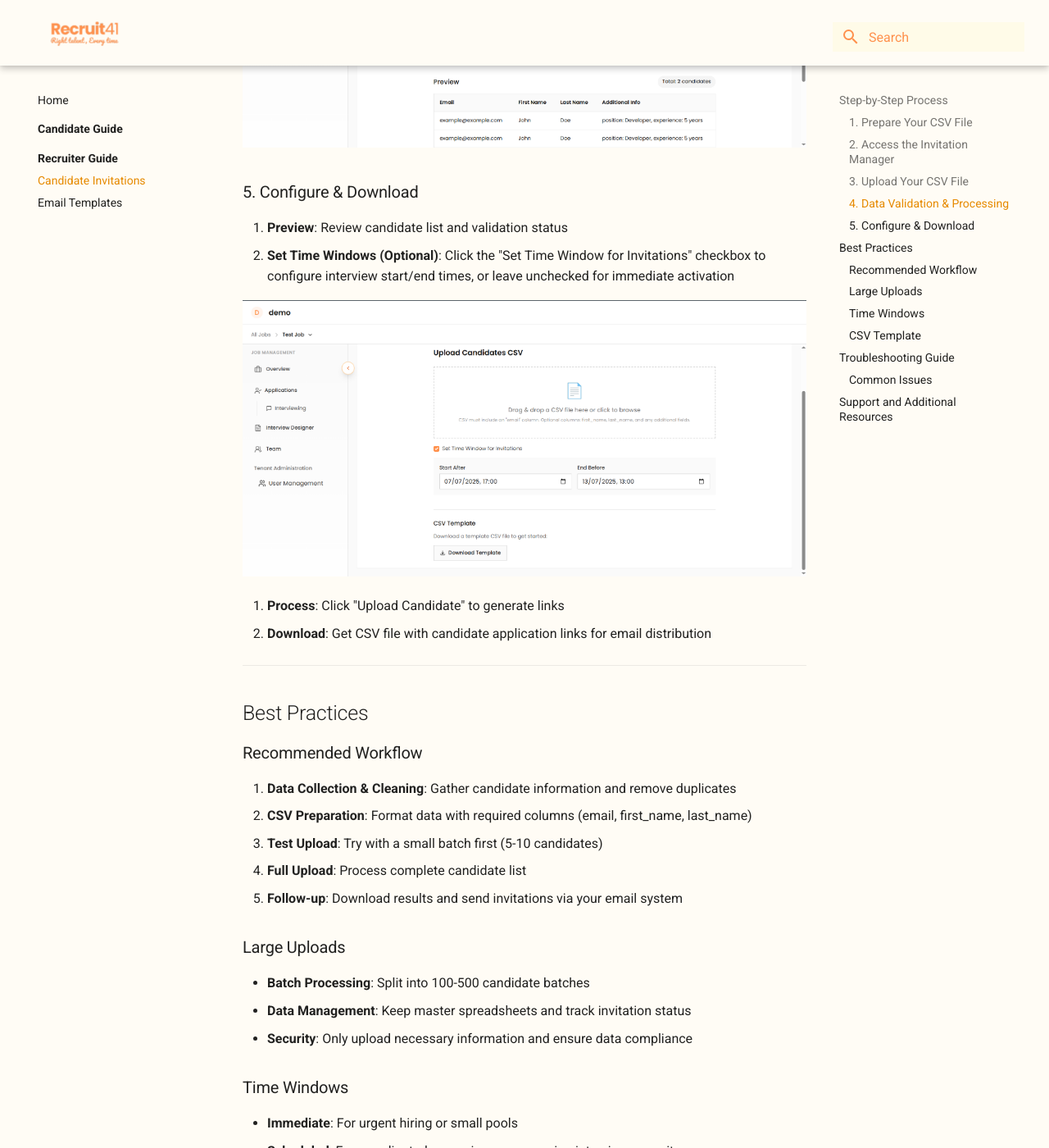
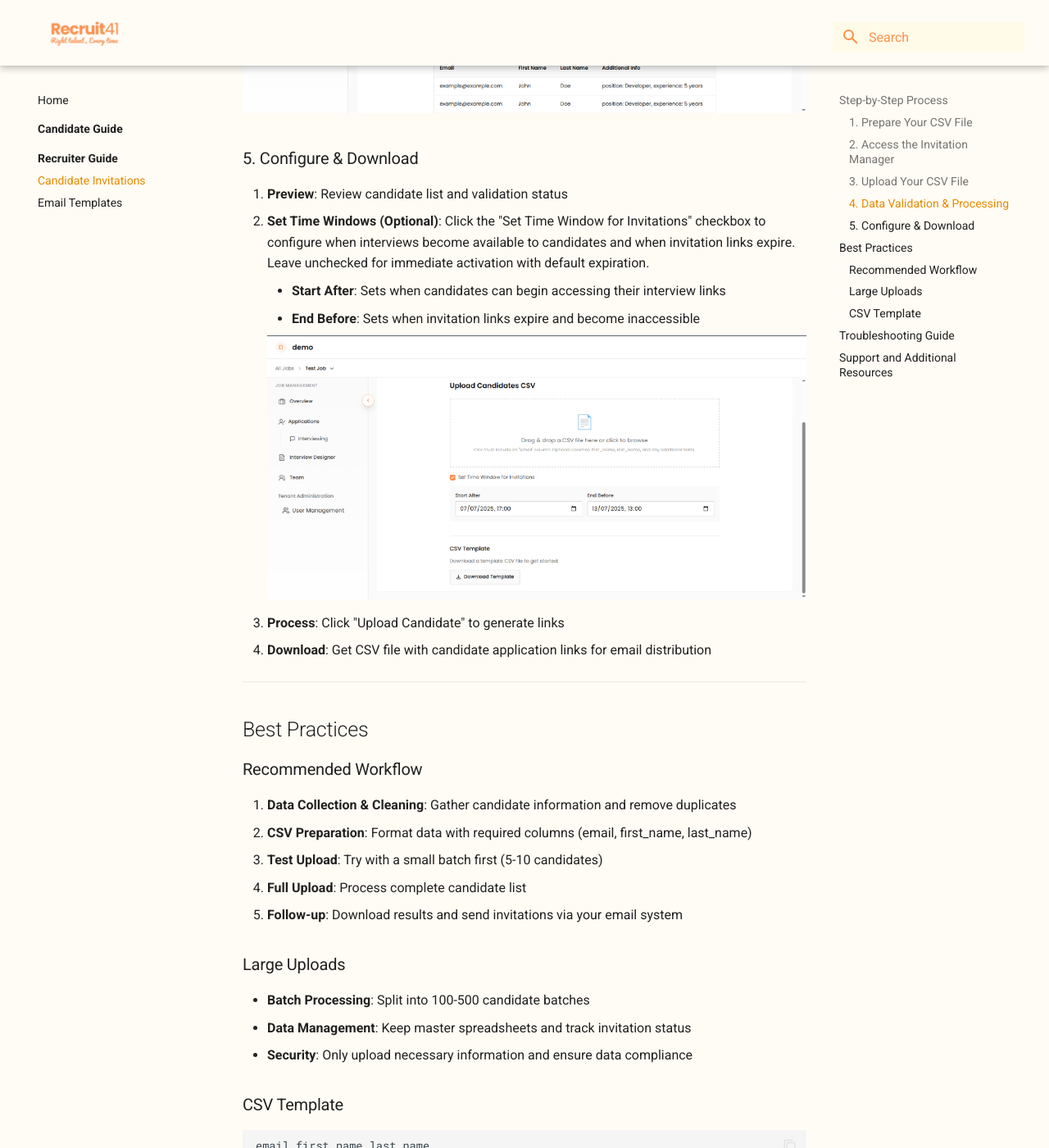
Before and after one commit to recruit41/docs, an MkDocs documentation site: the page built from docs/recruiter/candidate-invitations.md, in a window 1280 px wide and 1400 px high, scrolled down 2237 px. Shown: the whole window at 82% size. Built offline with MkDocs 1.6.1 and Material for MkDocs 9.7.7, drawn with Linux system fonts in a browser that asks for light colours; some of the changed text lies outside the part shown.

Commit message:
feat: update candidate invitation requirements and time windows explanation
- Made first_name and last_name optional columns in CSV requirements
- Added detailed explanation of Set Time Windows feature
- Clarified Start After and End Before functionality for interview scheduling

🤖 Generated with [Claude Code](https://claude.ai/code)

Co-Authored-By: Claude <noreply@anthropic.com>

````diff
--- a/docs/recruiter/candidate-invitations.md
+++ b/docs/recruiter/candidate-invitations.md
@@ -52,9 +53,12 @@ The system automatically validates your data:
 ### 5. Configure & Download
 
 1. **Preview**: Review candidate list and validation status
-2. **Set Time Windows (Optional)**: Click the "Set Time Window for Invitations" checkbox to configure interview start/end times, or leave unchecked for immediate activation
+2. **Set Time Windows (Optional)**: Click the "Set Time Window for Invitations" checkbox to configure when interviews become available to candidates and when invitation links expire. Leave unchecked for immediate activation with default expiration.
+    - **Start After**: Sets when candidates can begin accessing their interview links
+    - **End Before**: Sets when invitation links expire and become inaccessible
 
-![Set Time Windows](../assets/images/set-time-windows.png)
+    ![Set Time Windows](../assets/images/set-time-windows.png)
+
 
 3. **Process**: Click "Upload Candidate" to generate links
 4. **Download**: Get CSV file with candidate application links for email distribution
@@ -77,11 +81,6 @@ The system automatically validates your data:
 - **Data Management**: Keep master spreadsheets and track invitation status
 - **Security**: Only upload necessary information and ensure data compliance
 
-### Time Windows
-
-- **Immediate**: For urgent hiring or small pools
-- **Scheduled**: For coordinated campaigns or managing interview capacity
-
 ### CSV Template
 ```csv
 email,first_name,last_name
@@ -92,8 +91,6 @@ jane.smith@company.com,Jane,Smith
 ---
 
 ## Troubleshooting Guide
-
-### Common Issues
 
 ??? question "Invalid CSV format error"
     **Solution**: Save file as CSV, not Excel (.xlsx). Ensure comma-separated values with proper headers.
````
Also changed, not shown: other parts of docs/recruiter/candidate-invitations.md (+3 -2 lines).
